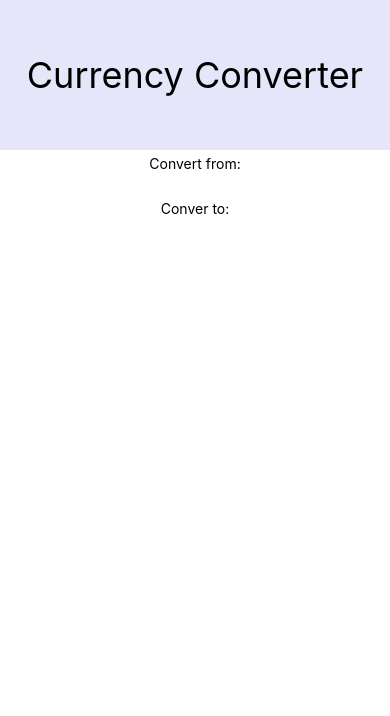
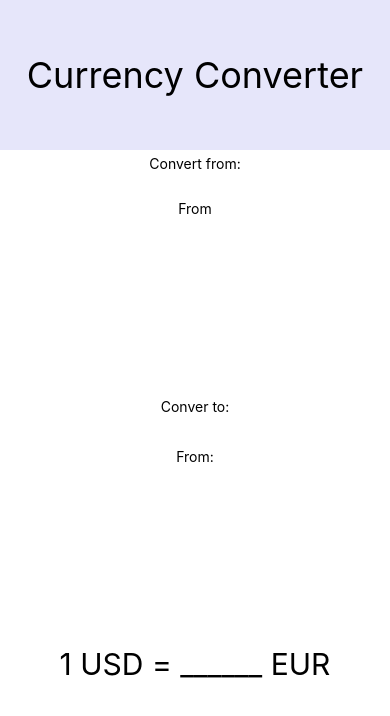
Before and after one commit to DavidKSage/MobileCurrencyConverter, a React Native app: screen / in a window 390 px wide. Shown: the top 716 px of the page. Built offline with nearby package versions, Linux system fonts and the light colour scheme.

Commit message:
Added layout

```diff
--- a/App.js
+++ b/App.js
@@ -1,4 +1,4 @@
-import { StatusBar } from "expo-status-bar";
+import React, { useState } from "react";
 import { StyleSheet, Text, View, SafeAreaView } from "react-native";
 
 export default function App() {
@@ -10,10 +10,19 @@ export default function App() {
         </View>
       </SafeAreaView>
       <View style={{ alignItems: "center", height: 50, paddingTop: 5 }}>
-        <Text>Convert from:</Text>
+        <Text styles={{ fontSize: 48 }}>Convert from:</Text>
       </View>
-      <View style={{ alignItems: "center" }}>
+      <View style={{ flex: 1, alignItems: "center" }}>
+        <Text>From</Text>
+      </View>
+      <View style={{ alignItems: "center", height: 50 }}>
         <Text>Conver to:</Text>
+      </View>
+      <View style={{ flex: 1, alignItems: "center" }}>
+        <Text>From:</Text>
+      </View>
+      <View style={{ flex: 1, alignItems: "center" }}>
+        <Text style={{ fontSize: 30 }}>1 USD = ______ EUR</Text>
       </View>
     </>
   );
--- a/package.json
+++ b/package.json
@@ -9,10 +9,13 @@
     "web": "expo start --web"
   },
   "dependencies": {
+    "@expo/webpack-config": "^18.0.1",
     "expo": "~48.0.18",
     "expo-status-bar": "~1.4.4",
     "react": "18.2.0",
-    "react-native": "0.71.8"
+    "react-dom": "18.2.0",
+    "react-native": "0.71.8",
+    "react-native-web": "~0.18.10"
   },
   "devDependencies": {
     "@babel/core": "^7.20.0"
```
Also changed, not shown: 1 other file (tests, documents, lock files or other folders).
